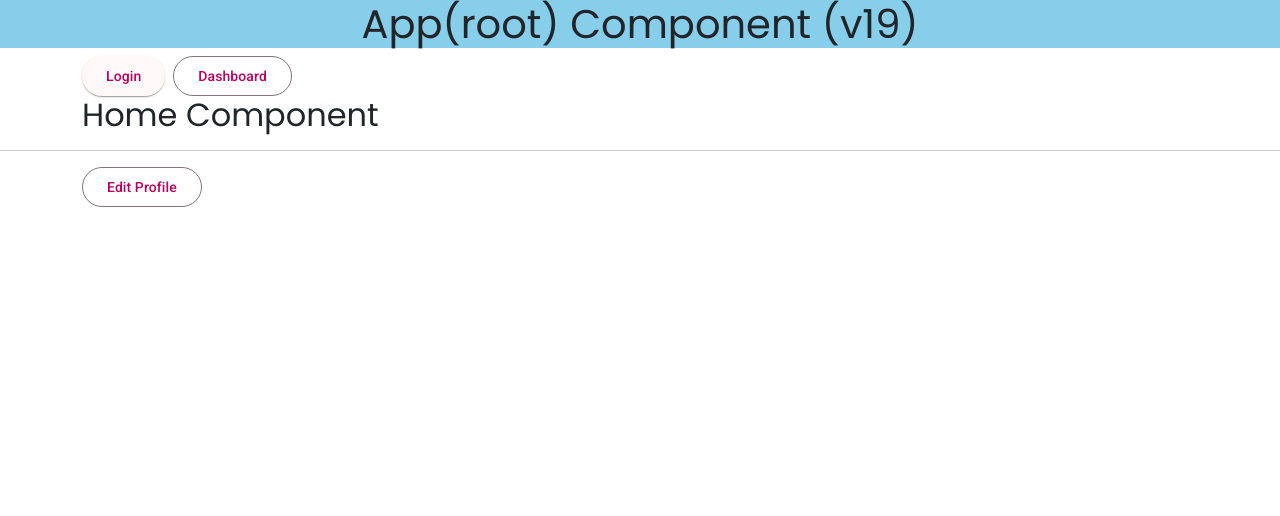
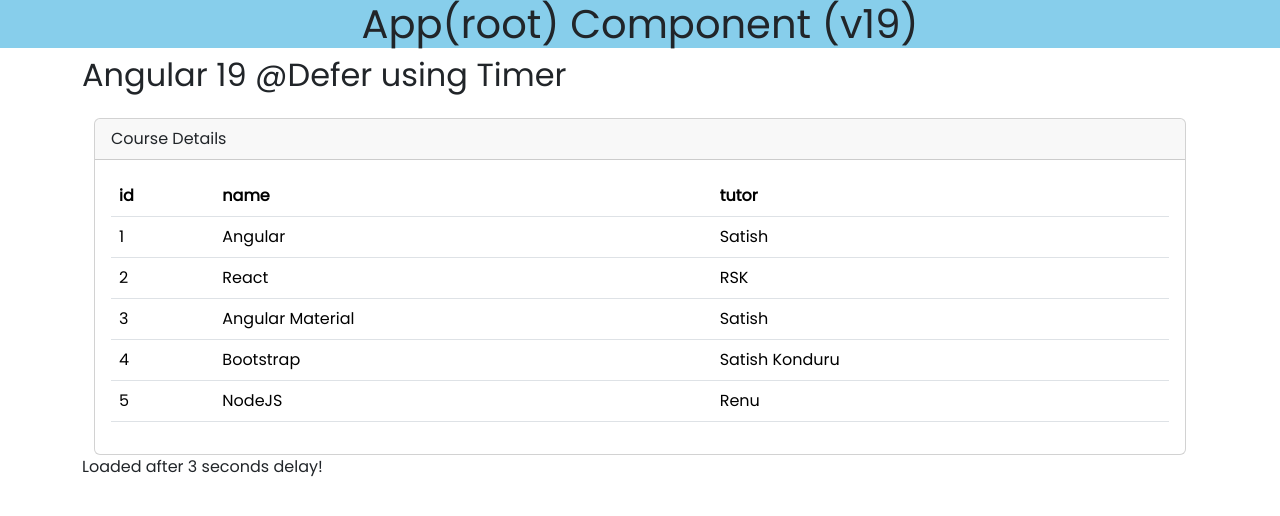
Before and after one commit to SatishKonduru/SELF-19, an Angular app: page /#/home in a window 1280 px wide. Shown: the top 516 px of the page. Built offline with nearby package versions, Linux system fonts and the light colour scheme.

Commit message:
Working on Deferable Views

```diff
--- a/src/app/components/home/home.component.html
+++ b/src/app/components/home/home.component.html
@@ -1,4 +1,4 @@
-<div class="container">
+  <!-- <div class="container">
     <div class="row">
       <div class="d-flex gap-2">
         <button mat-raised-button [routerLink]="['/login']">Login</button>
@@ -12,4 +12,32 @@
   <hr />
   <div class="container">
     <button mat-stroked-button [routerLink]="['/edit-profile']">Edit Profile</button>
+  </div> -->
+<!-- <div class="container">
+  <h2>Angular 19 &#64;Defer using 'when' condition</h2>
+
+
+<button mat-stroked-button (click)="showDetails.set(true)">Load Details</button>
+
+
+@defer (when showDetails()) {
+  <app-course-details />
+} @placeholder {
+
+  <p>Click button to load user details...</p>
+}
+
+</div> -->
+
+<div class="container">
+  <h2>Angular 19 &#64;Defer using  Timer</h2>
+
+@defer (on timer(3000)) {
+  <app-course-details></app-course-details>
+
+  <p>Loaded after 3 seconds delay!</p>
+} @placeholder {
+  <mat-spinner></mat-spinner>
+  <p>Waiting for 3 seconds...</p>
+}
 </div>
--- a/src/app/components/home/home.component.ts
+++ b/src/app/components/home/home.component.ts
@@ -1,10 +1,20 @@
-import { Component } from '@angular/core';
+import { Component, signal } from '@angular/core';
 import { RouterModule } from '@angular/router';
 import { MatButtonModule } from '@angular/material/button';
+
+import { MatProgressSpinnerModule } from '@angular/material/progress-spinner';
+import { CourseDetailsComponent } from '../course-details/course-details.component';
 @Component({
   selector: 'app-home',
-  imports: [RouterModule, MatButtonModule],
+  imports: [
+    RouterModule,
+    MatButtonModule,
+    MatProgressSpinnerModule,
+    CourseDetailsComponent,
+  ],
   templateUrl: './home.component.html',
   styleUrl: './home.component.css',
 })
-export class HomeComponent {}
+export class HomeComponent {
+  showDetails = signal(false);
+}
```
Lines whose indentation alone changed are shown as unchanged.
